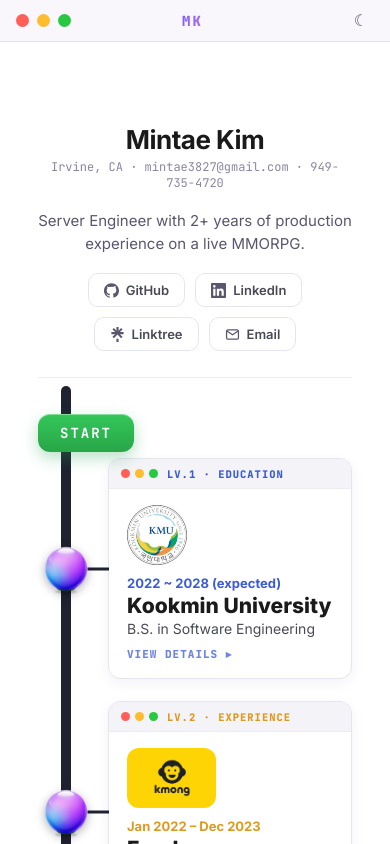
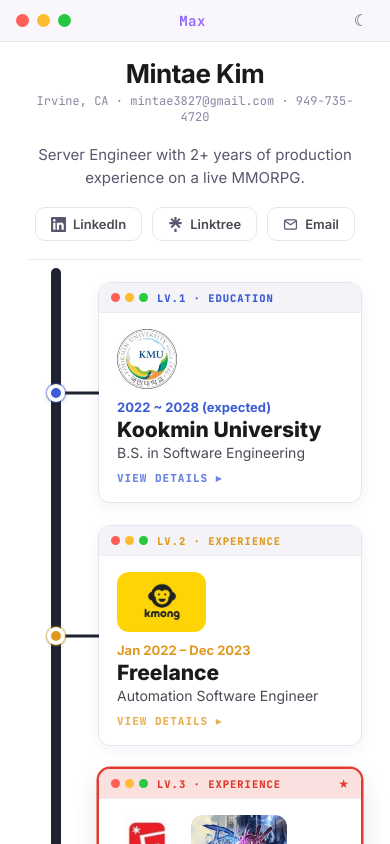
Before and after one commit to KMTsw22/portfolio, a Next.js app: page / in a window 390 px wide. Built offline with nearby package versions, Linux system fonts and the light colour scheme.

Commit message:
UI fix : icon, font

```diff
--- a/app/components/MacFrame.module.css
+++ b/app/components/MacFrame.module.css
@@ -167,9 +167,9 @@
 }
 .monogram {
   font-family: var(--font-mono);
-  font-weight: 800;
+  font-weight: 700;
   font-size: 14px;
-  letter-spacing: 2px;
+  letter-spacing: 0.5px;
   background: linear-gradient(120deg, #7b5cff, #b06cff);
   -webkit-background-clip: text;
   background-clip: text;
--- a/app/components/MacFrame.tsx
+++ b/app/components/MacFrame.tsx
@@ -53,7 +53,7 @@ export default function MacFrame({ children }: { children: React.ReactNode }) {
             />
           </span>
           <span className={styles.title}>
-            <span className={styles.monogram}>MK</span>
+            <span className={styles.monogram}>Max</span>
           </span>
           <span className={styles.barRight}>
             <ThemeToggle />
--- a/app/components/Timeline.module.css
+++ b/app/components/Timeline.module.css
@@ -167,20 +167,23 @@
   left: 25%;
 }
 
-.star {
+.node {
   position: absolute;
   left: 50%;
   top: 50%;
   transform: translate(-50%, -50%);
-  width: 58px;
-  height: 58px;
-  object-fit: contain;
-  filter: drop-shadow(0 3px 5px rgba(0, 0, 0, 0.28));
+  width: 18px;
+  height: 18px;
+  border-radius: 50%;
+  background: var(--accent);
+  border: 4px solid var(--surface);
+  box-shadow: 0 0 0 1.5px color-mix(in srgb, var(--accent) 40%, transparent),
+    0 1px 4px rgba(0, 0, 0, 0.25);
   z-index: 3;
-  transition: transform 0.2s ease;
+  transition: transform 0.18s ease;
 }
-.row:hover .star {
-  transform: translate(-50%, -50%) scale(1.16) rotate(8deg);
+.row:hover .node {
+  transform: translate(-50%, -50%) scale(1.28);
 }
 
 /* Event card = mini mac window */
@@ -384,14 +387,20 @@
 }
 
 @media (max-width: 640px) {
+  .page {
+    padding: 12px 14px 44px;
+  }
   .board {
-    padding: 32px 18px 40px;
+    padding: 4px 14px 32px;
+  }
+  .head {
+    padding: 2px 0 18px;
+  }
+  .track {
+    padding-top: 14px;
   }
   .track::before {
     left: 28px;
-  }
-  .start {
-    margin-left: 0;
   }
   .row {
     min-height: auto;
@@ -400,7 +409,7 @@
   .ghost {
     display: none;
   }
-  .star {
+  .node {
     left: 28px;
   }
   .event,
--- a/app/components/Timeline.tsx
+++ b/app/components/Timeline.tsx
@@ -77,8 +77,6 @@ export default function Timeline() {
         </header>
 
         <div className={styles.track}>
-          <span className={styles.start}>START</span>
-
           {EVENTS.map((ev, i) => {
             const side = i % 2 === 0 ? styles.left : styles.right;
             return (
@@ -90,14 +88,7 @@ export default function Timeline() {
                 <span className={styles.ghost} aria-hidden="true">
                   {ev.year}
                 </span>
-                <Image
-                  className={styles.star}
-                  src="/icons/node.png"
-                  alt=""
-                  width={56}
-                  height={56}
-                  aria-hidden="true"
-                />
+                <span className={styles.node} aria-hidden="true" />
                 <Link
                   href={`/level/${ev.id}`}
                   className={`${styles.event} ${ev.featured ? styles.featured : ""}`}
--- a/lib/resume.ts
+++ b/lib/resume.ts
@@ -34,7 +34,6 @@ export const PROFILE = {
   tagline:
     "Server Engineer with 2+ years of production experience on a live MMORPG.",
   links: [
-    { label: "GitHub", url: "https://github.com/KMTsw22" },
     { label: "LinkedIn", url: "https://www.linkedin.com/in/mintae-kim-377041386" },
     { label: "Linktree", url: "https://beacons.ai/mintae818" },
     { label: "Email", url: "mailto:mintae3827@gmail.com" },
```
